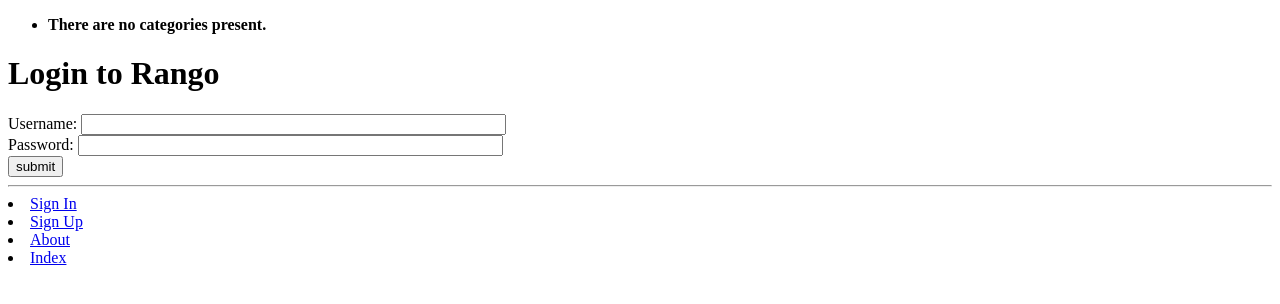
After one commit to medianvalue/rangoApp, a Django app: page /rango/login/ in a window 1280 px wide. The commit adds this page. Shown: the top 304 px of the page. Run offline with Django 3.2, Linux system fonts and the light colour scheme; data that the repository does not hold is empty.

Commit message:
Final Commit

```diff
--- a/rangoProject/rango/urls.py
+++ b/rangoProject/rango/urls.py
@@ -10,4 +10,7 @@ urlpatterns = [
     url(r'^category/(?P<category_name_slug>[\w\-]+)/$',
         views.show_category, name='show_category'),
     url(r'^register/$', views.register, name='register'),
+    url(r'^login/$', views.user_login, name='login'),
+    url(r'^restricted/', views.restricted, name='restricted'),
+    url(r'^logout/$', views.user_logout, name='logout'),
     ]
--- a/rangoProject/rango/views.py
+++ b/rangoProject/rango/views.py
@@ -3,17 +3,31 @@ from django.http import HttpResponse, HttpResponseRedirect
 from rango.models import Category
 from rango.models import Page
 from rango.forms import CategoryForm, PageForm, UserForm, UserProfileForm
+from django.contrib.auth import authenticate, login, logout
+from django.contrib.auth.decorators import login_required
+from django.core.urlresolvers import reverse
+from datetime import datetime
 
 def index(request):
+	request.session.set_test_cookie()
 	category_list = Category.objects.order_by('-likes') [:5]
 	page_list = Page.objects.order_by('-views') [:5]
 	context_dict = {'categories': category_list, 'pages': page_list}
-	return 	render(request, 'rango/index.html', context=context_dict)
+	visitor_cookie_handler(request)
+	context_dict['visits'] = request.session['visits']
+	response = render(request, 'rango/index.html', context=context_dict)
+	return response
 
 def about(request):
-	context_dict = {'boldmessage': "About Page"}
-	return render(request, 'rango/about.html', context=context_dict)
-	return HttpResponse("rango says here is the about page")
+	if request.session.test_cookie_worked():
+		print("TEST COOKIE WORKED!")
+        request.session.delete_test_cookie()
+	context_dict = {}
+	visitor_cookie_handler(request)
+	context_dict['visits'] = request.session['visits']
+	context_dict['boldmessage'] = "Diomidis Anadiotis"
+	response = render(request, 'rango/about.html', context=context_dict)
+	return response
 
 def show_category(request, category_name_slug):
 	context_dict = {}
@@ -28,6 +42,7 @@ def show_category(request, category_name_slug):
 		context_dict['pages'] = None
 	return render(request, 'rango/category.html', context_dict)
 
+@login_required
 def add_category(request):
 	form = CategoryForm()
 	if request.method == 'POST':
@@ -40,6 +55,7 @@ def add_category(request):
 
 	return render(request, 'rango/add_category.html', {'form': form})
 
+@login_required
 def add_page(request, category_name_slug):
 	try:
 		category = Category.objects.get(slug=category_name_slug)
@@ -70,7 +86,7 @@ def register(request):
         if user_form.is_valid() and profile_form.is_valid():
             user = user_form.save()
             user.set_password(user.password)
-            user.save
+            user.save()
             profile = profile_form.save(commit=False)
             profile.user = user
 
@@ -90,3 +106,50 @@ def register(request):
                 {'user_form': user_form,
                 'profile_form': profile_form,
                 'registered': registered})
+
+
+def user_login(request):
+    if request.method == 'POST':
+        username = request.POST.get('username')
+        password = request.POST.get('password')
+        user = authenticate(username=username, password=password)
+        if user:
+            if user.is_active:
+                login(request, user)
+                return HttpResponseRedirect(reverse('index'))
+            else:
+                return HttpResponse("Your Rango account is disabled.")
+        else:
+            print("Invalid login details: {0}, {1}".format(username, password))
+            return HttpResponse("Invalid login details supplied.")
+    else:
+        return render(request, 'rango/login.html', {})
+
+
+@login_required
+def restricted(request):
+    return render(request, 'rango/restricted.html', {})
+
+@login_required
+def user_logout(request):
+    logout(request)
+    return HttpResponseRedirect(reverse('index'))
+
+def get_server_side_cookie(request, cookie, default_val=None):
+    val = request.session.get(cookie)
+    if not val:
+        val = default_val
+    return val
+
+def visitor_cookie_handler(request):
+    visits = int(get_server_side_cookie(request, 'visits', '1'))
+    last_visit_cookie = get_server_side_cookie(request, 'last_visit', str(datetime.now()))
+    last_visit_time = datetime.strptime(last_visit_cookie[:-7],
+                                        '%Y-%m-%d %H:%M:%S')
+    if (datetime.now() - last_visit_time).seconds > 0:
+        visits = visits + 1
+        request.session['last_visit'] = str(datetime.now())
+    else:
+        visits = 1
+        request.session['last_visit'] = last_visit_cookie
+    request.session['visits'] = visits
--- a/rangoProject/rangoProject/settings.py
+++ b/rangoProject/rangoProject/settings.py
@@ -144,3 +144,4 @@ USE_TZ = True
 
 STATIC_URL = '/static/'
 MEDIA_URL = '/media/'
+LOGIN_URL = '/rango/login/'
--- a/rangoProject/templates/rango/base.html
+++ b/rangoProject/templates/rango/base.html
@@ -23,10 +23,16 @@
 		<hr />
 		<div>
 			<u1>
-				<li><a href="{%url 'rango:add_category'%}">Add New Category</a></li>
+				{% if user.is_authenticated %}
+									<li><a href="{% url 'rango:restricted' %}">Restricted Page</a></li>
+									<li><a href="{% url 'rango:logout' %}">Logout</a></li>
+									<li><a href="{%url 'rango:add_category'%}">Add New Category</a></li>
+							{% else %}
+									<li><a href="{% url 'rango:login' %}">Sign In</a></li>
+									<li><a href="{% url 'rango:register' %}">Sign Up</a></li>
+				{% endif %}
 				<li><a href="{%url 'rango:about'%}">About</a></li>
 				<li><a href="{%url 'rango:index'%}">Index</a></li>
-        <li><a href="{%url 'rango:register'%}">Sign Up</a></li>
 			</u1>
 		</div>
 	</body>
--- a/rangoProject/templates/rango/category.html
+++ b/rangoProject/templates/rango/category.html
@@ -17,7 +17,9 @@
     {% else %}
         <strong>No pages currently in category.</strong>
     {% endif %}
-    <a href="{% url 'rango:add_page' category.slug %}">Add a Page</a>
+    {% if user.is_authenticated %}
+       <a href="{% url 'rango:add_page' category.slug %}">Add a Page</a>
+   {% endif %}
 {% else %}
     The specified category does not exist!
 {% endif %}
--- /dev/null
+++ b/rangoProject/templates/rango/login.html
@@ -0,0 +1,16 @@
+{% extends 'rango/base.html' %}
+{% load staticfiles %}
+{% block title_block %}
+    Login
+{% endblock %}
+{% block body_block %}
+    <h1>Login to Rango</h1>
+    <form id="login_form" method="post" action="{% url 'rango:login' %}">
+        {% csrf_token %}
+        Username: <input type="text" name="username" value="" size="50" />
+        <br />
+        Password: <input type="password" name="password" value="" size="50" />
+        <br />
+        <input type="submit" value="submit" />
+    </form>
+{% endblock %}
```
Also changed, not shown: rangoProject/templates/rango/about.html (+7 -0 lines), rangoProject/templates/rango/index.html (+8 -4 lines), rangoProject/templates/rango/restricted.html (added, +10 -0 lines), rangoProject/media/profile_images/220px-American_Pit_Bull_Terrier_-_Seated.jpg (added), rangoProject/rango/migrations/0005_userprofile.py (added), rangoProject/static/images/rango.jpg, 2 other files.
